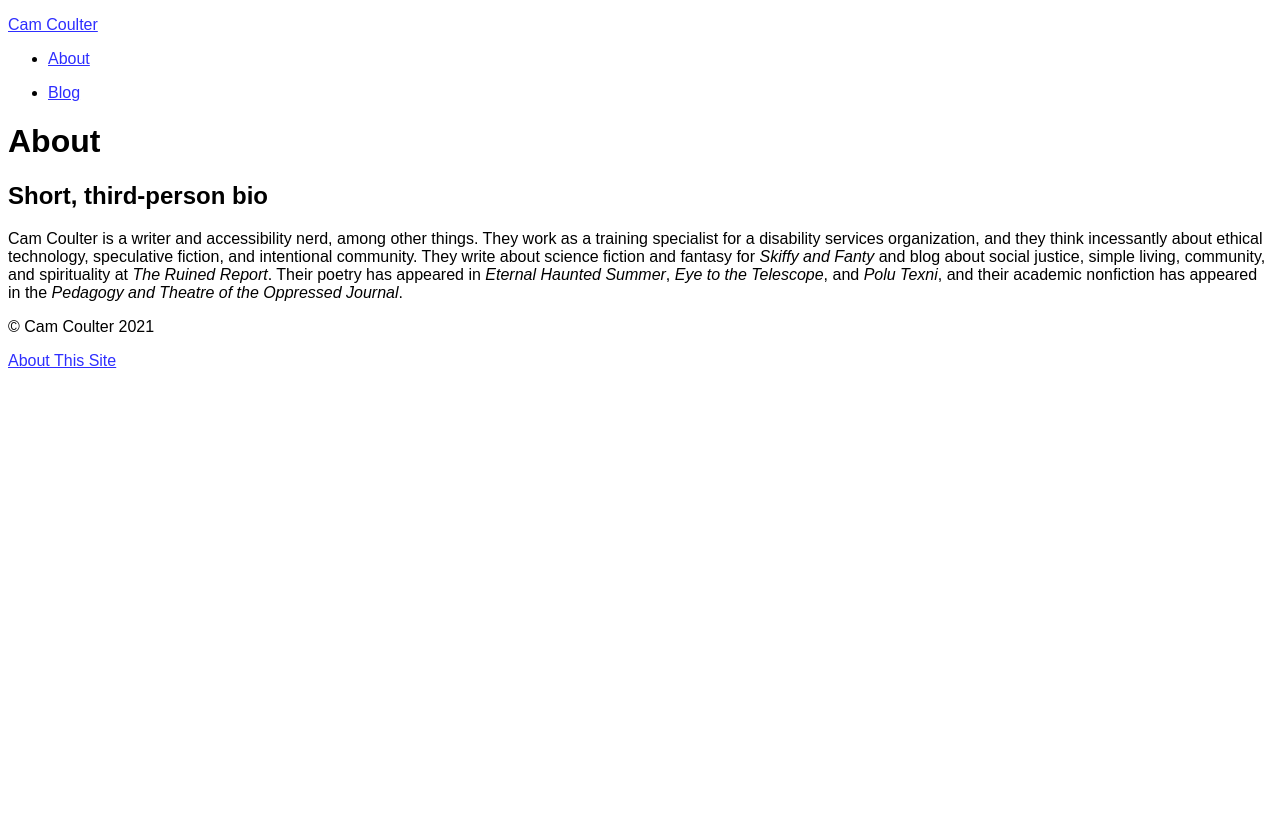
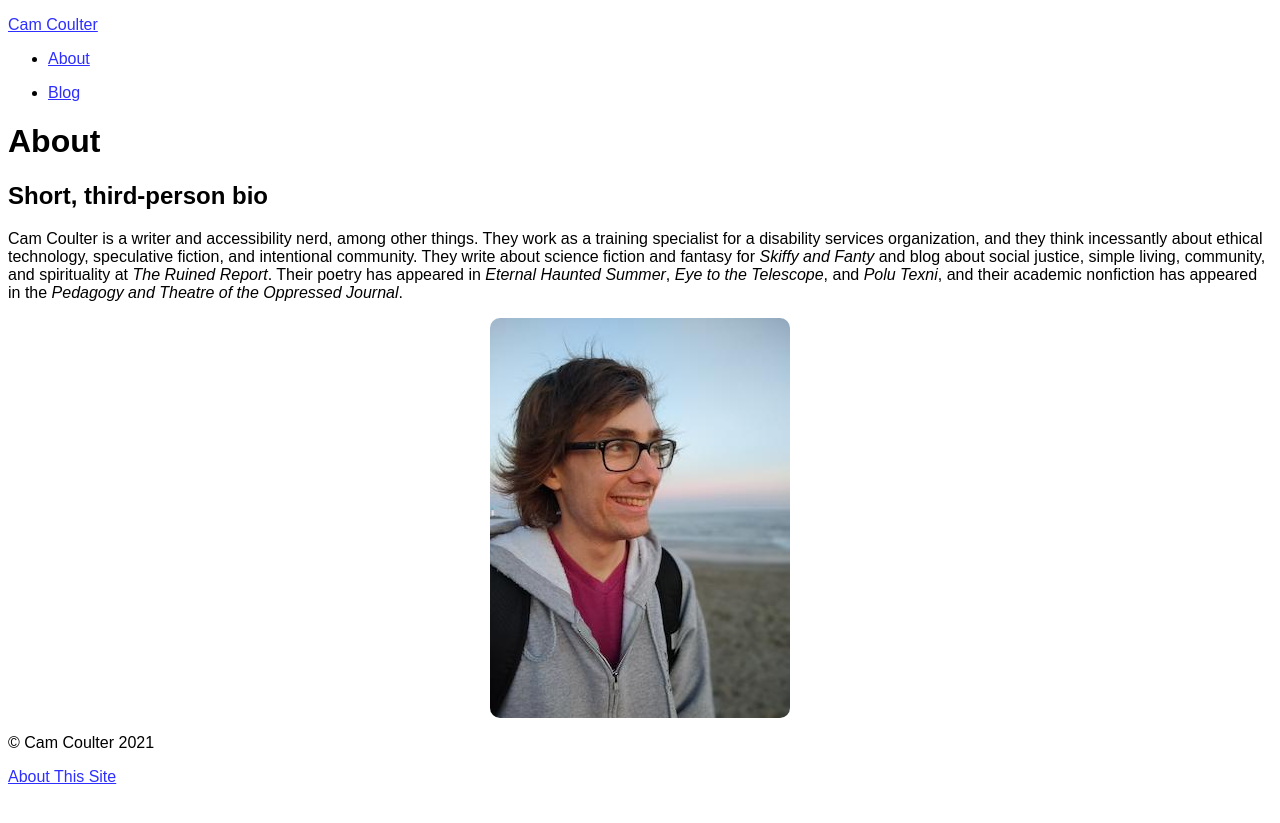
Before and after one commit to cncoulter/camcoulter.com, a Jekyll site: the page built from About.md, in a window 1280 px wide. Shown: the top 823 px of the page. Built offline with Jekyll 4.4.1, drawn with Linux system fonts in a browser that asks for light colours.

Commit message:
Add photo

```diff
--- a/About.md
+++ b/About.md
@@ -11,3 +11,14 @@ permalink: /About/
 ## Short, third-person bio
 
 Cam Coulter is a writer and accessibility nerd, among other things. They work as a training specialist for a disability services organization, and they think incessantly about ethical technology, speculative fiction, and intentional community. They write about science fiction and fantasy for <cite>Skiffy and Fanty</cite> and blog about social justice, simple living, community, and spirituality at <cite>The Ruined Report</cite>. Their poetry has appeared in <cite>Eternal Haunted Summer</cite>, <cite>Eye to the Telescope</cite>, and <cite>Polu Texni</cite>, and their academic nonfiction has appeared in the <cite>Pedagogy and Theatre of the Oppressed Journal</cite>.
+
+<figure class="About__Headshot">
+    <img
+	alt="Cam Coulter smiles at the beach. They wear glasses, a purple shirt, and a gray sweater."
+	width="300" height="400"
+	src="/assets/images/cam-coulter.jpg"
+	srcset="
+		/assets/images/cam-coulter-2x.jpg 2x,
+		/assets/images/cam-coulter-3x.jpg 3x
+	">
+</figure>
--- a/_sass/main.scss
+++ b/_sass/main.scss
@@ -51,3 +51,24 @@ a:active {
 cite {
 	font-style: italic;
 }
+
+img, picture {
+	display: block;
+	margin: auto;
+	max-width: 100%;
+	height: auto;
+}
+
+@media (prefers-color-scheme: dark) {
+  img {
+    filter: brightness(.8) contrast(1.2);
+  }
+}
+
+figure {
+	text-align: center;
+}
+
+figure.About__Headshot img {
+	border-radius: 10px;
+}
```
Also changed, not shown: assets/images/cam-coulter-2x.jpg (added), assets/images/cam-coulter-3x.jpg (added), assets/images/cam-coulter.jpg (added), 3 other files.
